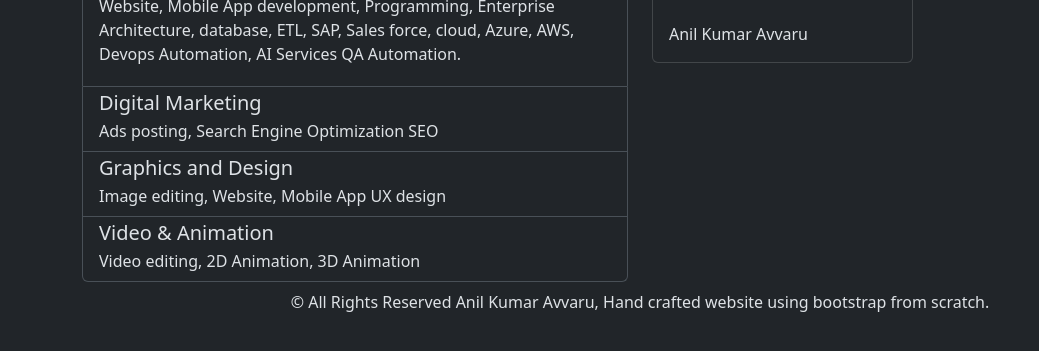
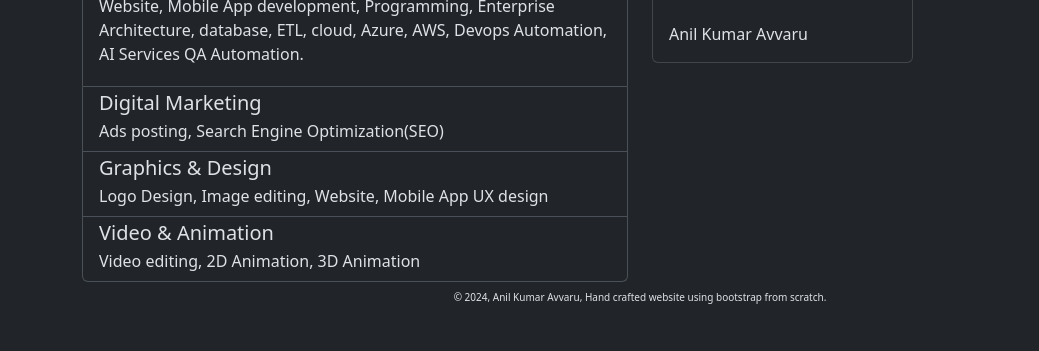
Before and after one commit to anil-avvaru-cool/portfolio, a website: page index.html in a window 1280 px wide. Shown: the part 193-544 px from the top of the page, without its empty margins (0-1039 px from the left). Drawn offline with nearby package versions, Linux system fonts and the light colour scheme.

Commit message:
skills update

```diff
--- a/index.html
+++ b/index.html
@@ -11,7 +11,6 @@
           Two decades of Affordable, Quality Information Technology solutions.
         </p>
     </div>
-
     <section id="projects">
       <div class="container">
         <div class="row my-2 ">
@@ -19,16 +18,16 @@
             <div class="list-group">
               <div class="list-group-item py-3">
                 <h5 class="mb-1">Programming & Tech</h5>
-                <p class="mb-1">Website, Mobile App development, Programming, Enterprise Architecture, database, ETL, SAP, Sales force, cloud, Azure, AWS, Devops Automation, AI Services
+                <p class="mb-1">Website, Mobile App development, Programming, Enterprise Architecture, database, ETL, cloud, Azure, AWS, Devops Automation, AI Services
                   QA Automation.</p>
               </div>
               <div class="list-group-item py-1">
                 <h5 class="mb-1">Digital Marketing</h5>
-                <p class="mb-1">Ads posting, Search Engine Optimization SEO</p>
+                <p class="mb-1">Ads posting, Search Engine Optimization(SEO)</p>
               </div>
               <div class="list-group-item py-1">
-                <h5 class="mb-1">Graphics and Design</h5>
-                <p class="mb-1">Image editing, Website, Mobile App UX design</p>
+                <h5 class="mb-1">Graphics & Design</h5>
+                <p class="mb-1">Logo Design, Image editing, Website, Mobile App UX design</p>
               </div>
               <div class="list-group-item py-1">
                 <h5 class="mb-1">Video & Animation</h5>
--- a/main.js
+++ b/main.js
@@ -67,8 +67,8 @@ class MyFooter extends HTMLElement{
     connectedCallback(){
         this.innerHTML = `
         <footer>
-  <p class="text-center">
-  &copy; All Rights Reserved Anil Kumar Avvaru, Hand crafted website using bootstrap from scratch.</p>
+  <p class="text-center cust-small-font">
+  &copy; ${new Date().getFullYear()}, Anil Kumar Avvaru, Hand crafted website using bootstrap from scratch.</p>
 </footer>`
     }
 }
--- a/sass/_base.scss
+++ b/sass/_base.scss
@@ -1,4 +1,3 @@
-
-  img {
-    max-width: 100%;
-  }
+.cust-small-font{
+  font-size: 10px;
+}
```
Also changed, not shown: skills.html (+3 -0 lines), css/main.css.
